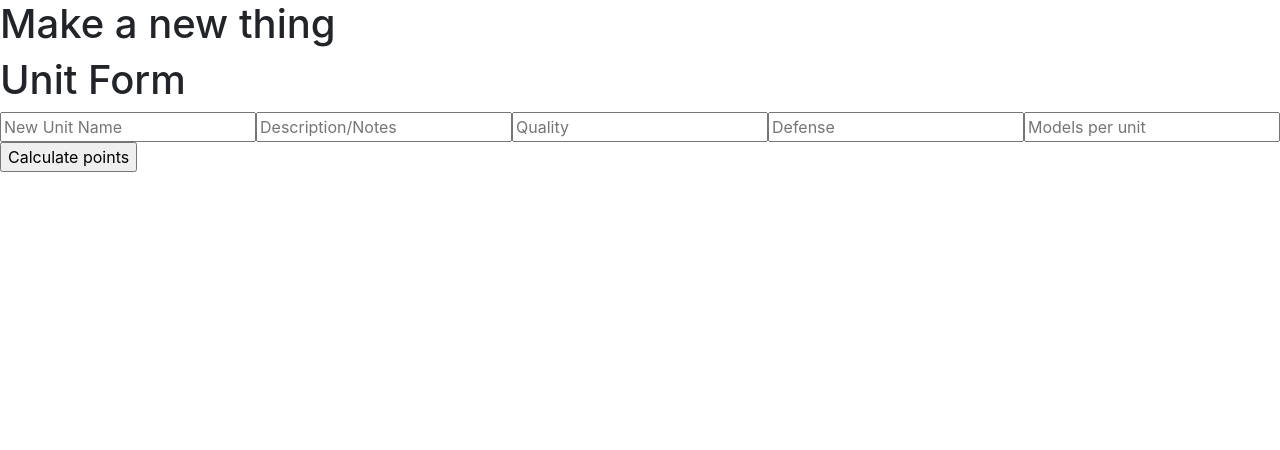
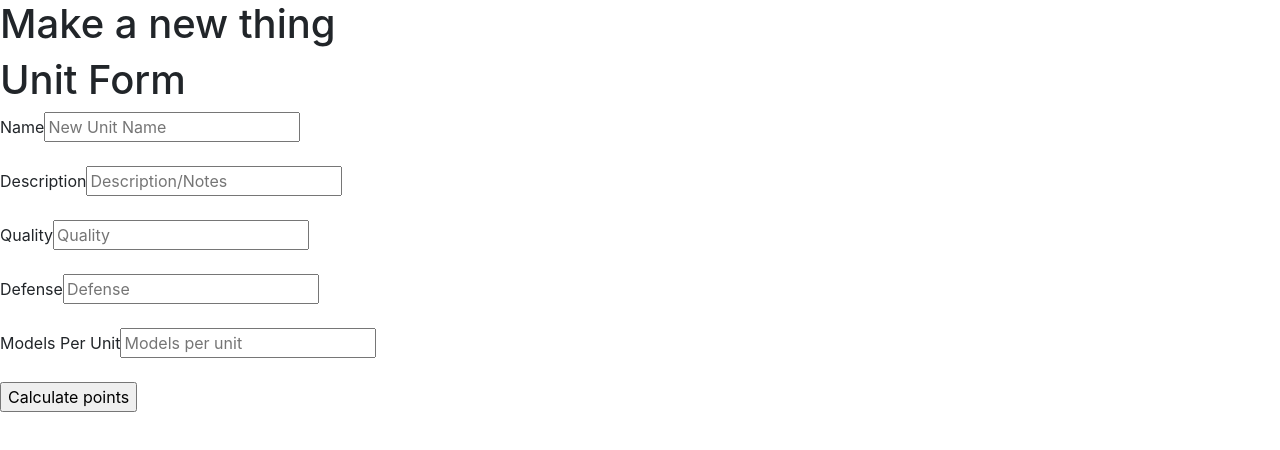
Before and after one commit to Lunadork/GF_Custom-Unit-Builder, a React (Create React App) app: page /new in a window 1280 px wide. Shown: the top 450 px of the page. Built offline with nearby package versions, Linux system fonts and the light colour scheme.

Commit message:
morestuff

```diff
--- a/src/components/UnitForm/index.js
+++ b/src/components/UnitForm/index.js
@@ -21,32 +21,62 @@ export const UnitForm = () => {
 
     if (!name || !description || !quality || !defense || !models) return alert("Please fill all fields");
 
-    if (quality <= 0 || quality > 6 ) return alert("Quality value invalid, only a number between 1 and 6 can be used");
+    if (quality <= 1 || quality > 6 ) return alert("Quality value invalid, only a number between 2 and 6 can be used");
 
-    if (defense <= 0 || defense > 6 ) return alert("Quality value invalid, only a number between 1 and 6 can be used");
+    if (defense <= 1 || defense > 6 ) return alert("Quality value invalid, only a number between 2 and 6 can be used");
 
     if (models <=0 ) return alert("Cannot have less than one model per unit");
 
-    let unit = { quality: quality, defense : defense, weapons : weapons, rules: rules, models: models, name: name, description : description, points : points};
+    let unit = { quality: parseInt(quality), defense : parseInt(defense), weapons : weapons, rules: rules, models: parseInt(models), name: name, description : description, points : points};
+
+    console.log(unit)
 
     const result = pointCalculator(unit);
 
+    setPoints(result)
+
     //make better later
-    alert("Points cost: " + result);
+    alert("Points cost: " + result.unitTotal);
 
   }
 
 
+  //Do proper styling later
   return(
     <>
     <h1>Unit Form</h1>
     <form  className='groupForm'  onSubmit={calcPoints}>
 
-    <input className='groupInput' type = 'text' placeholder='New Unit Name' onChange={(e) => setName(e.target.value)}/>
-    <input className='groupInput' type = 'text' placeholder='Description/Notes' onChange={(e) => setDescription(e.target.value)}/>
-    <input className='groupInput' type = 'number' placeholder='Quality' onChange={(e) => setQuality(e.target.value)}/>
-    <input className='groupInput' type = 'number' placeholder='Defense' onChange={(e) => setDefense(e.target.value)}/>
-    <input className='groupInput' type = 'number' placeholder='Models per unit' onChange={(e) => setModels(e.target.value)}/>
+    <label for="name" className="groupLabel">Name</label>
+    <input id="name" className='groupInput' type = 'text' placeholder='New Unit Name' onChange={(e) => setName(e.target.value)}/>
+
+    <br></br>
+    <br></br>
+
+    <label for="desc" className="groupLabel">Description</label>
+    <input id="desc" className='groupInput' type = 'text' placeholder='Description/Notes' onChange={(e) => setDescription(e.target.value)}/>
+
+    <br></br>
+    <br></br>
+
+    <label for="quality" className="groupLabel">Quality</label>
+    <input id="quality" className='groupInput' type = 'number' placeholder='Quality' onChange={(e) => setQuality(e.target.value)}/>
+
+    <br></br>
+    <br></br>
+
+    <label for="defense" className="groupLabel">Defense</label>
+    <input id="defense" className='groupInput' type = 'number' placeholder='Defense' onChange={(e) => setDefense(e.target.value)}/>
+
+    <br></br>
+    <br></br>
+
+    <label for="models" className="groupLabel">Models Per Unit</label>
+    <input id="models" className='groupInput' type = 'number' placeholder='Models per unit' onChange={(e) => setModels(e.target.value)}/>
+
+    <br></br>
+    <br></br>
+
     <input className='groupSubmitbtn' type='submit' value='Calculate points' />
     </form>
     </>
--- a/src/handlers/defenceQualityHandler/statsCostCalculator.js
+++ b/src/handlers/defenceQualityHandler/statsCostCalculator.js
@@ -19,7 +19,7 @@ const statsCostCalculator = (stat) => {
             cost = cost + 12
             break;
         default:
-            console.warn(`Invalid quality/defense, ${stat}`);
+            console.log(`Invalid quality/defense, ${stat}`);
     }
 
     return cost;
```
